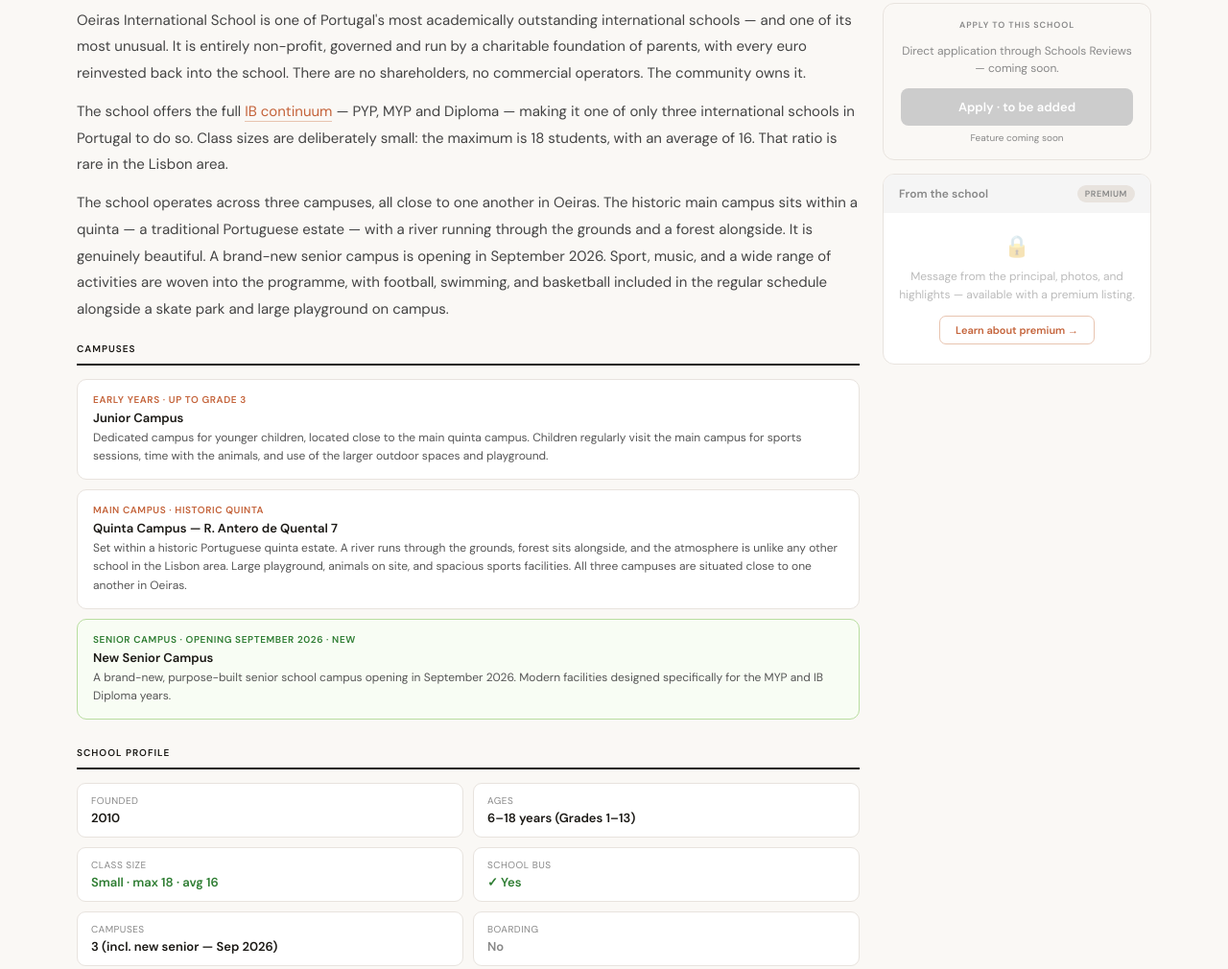
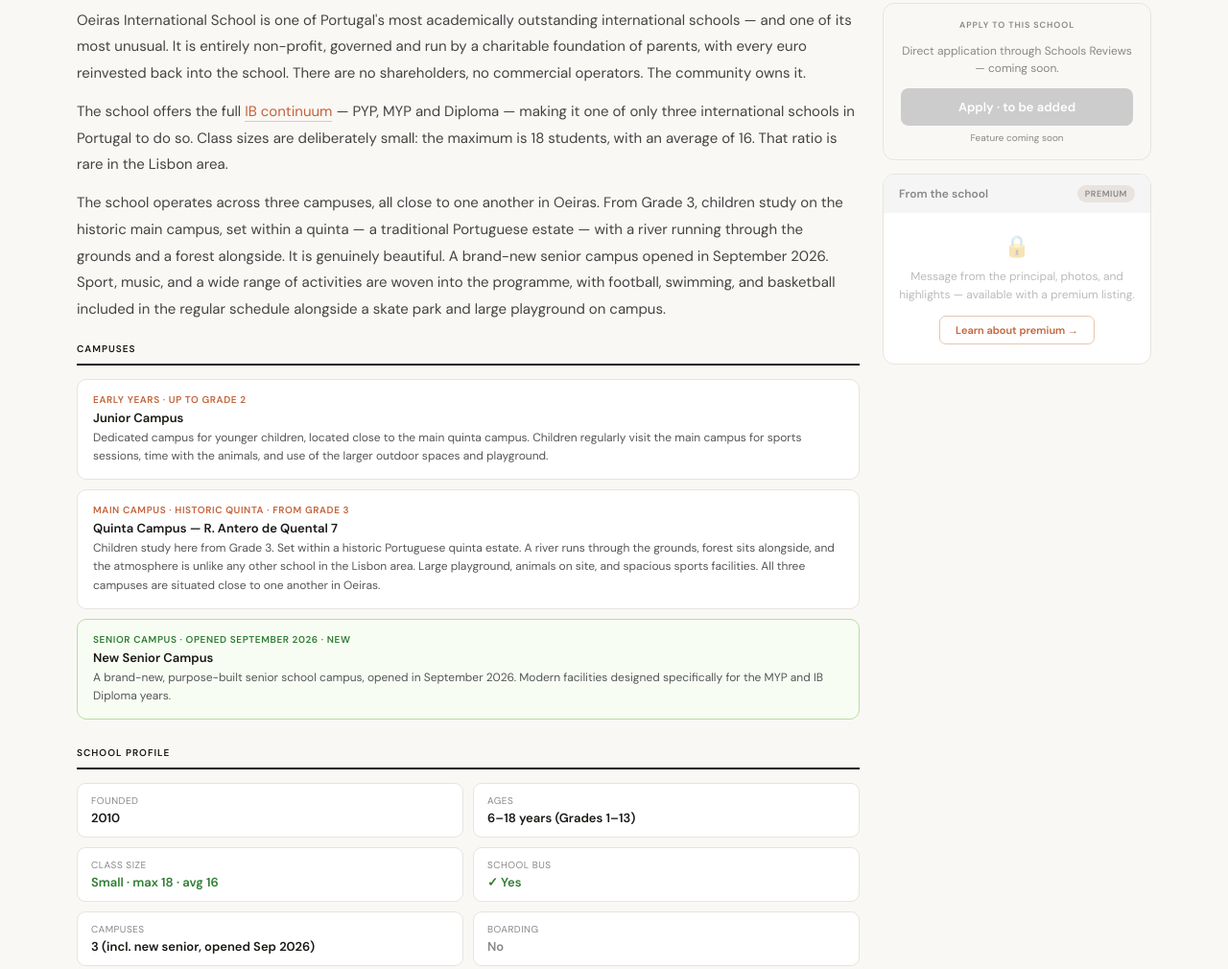
Before and after one commit to raychukolga/schools.reviews, a plain HTML site: page oeiras-international-school-portugal.html in a window 1280 px wide. Shown: the part 911-1921 px from the top of the page at 96% size. Drawn offline with nearby package versions, Linux system fonts and the light colour scheme.

Commit message:
OIS: senior campus opened Sep 2026; quinta campus from Grade 3
Co-Authored-By: Claude Opus 5.5 <noreply@anthropic.com>

```diff
--- a/oeiras-international-school-portugal.html
+++ b/oeiras-international-school-portugal.html
@@ -85,7 +85,7 @@
           <div class="sr-note-item">Small classes — maximum 18, average 16 students</div>
           <div class="sr-note-item">Full IB continuum PYP → MYP → Diploma, one of only three in Portugal</div>
           <div class="sr-note-item">Historic quinta campus with forest and river — exceptional environment</div>
-          <div class="sr-note-item">New senior campus opening September 2026</div>
+          <div class="sr-note-item">Brand-new senior campus, opened September 2026</div>
           <div class="sr-note-item">Football, swimming and basketball included in the programme</div>
         </div>
         <div class="sr-note-watch">
@@ -108,26 +108,26 @@
 
     <p style="font-size:15px;color:#444;line-height:1.85;margin-bottom:12px;">The school offers the full <a href="/ib-diploma-explained.html" style="color:var(--terra);text-decoration:none;border-bottom:1px solid #e8c4b0;">IB continuum</a> — PYP, MYP and Diploma — making it one of only three international schools in Portugal to do so. Class sizes are deliberately small: the maximum is 18 students, with an average of 16. That ratio is rare in the Lisbon area.</p>
 
-    <p style="font-size:15px;color:#444;line-height:1.85;margin-bottom:20px;">The school operates across three campuses, all close to one another in Oeiras. The historic main campus sits within a quinta — a traditional Portuguese estate — with a river running through the grounds and a forest alongside. It is genuinely beautiful. A brand-new senior campus is opening in September 2026. Sport, music, and a wide range of activities are woven into the programme, with football, swimming, and basketball included in the regular schedule alongside a skate park and large playground on campus.</p>
+    <p style="font-size:15px;color:#444;line-height:1.85;margin-bottom:20px;">The school operates across three campuses, all close to one another in Oeiras. From Grade 3, children study on the historic main campus, set within a quinta — a traditional Portuguese estate — with a river running through the grounds and a forest alongside. It is genuinely beautiful. A brand-new senior campus opened in September 2026. Sport, music, and a wide range of activities are woven into the programme, with football, swimming, and basketball included in the regular schedule alongside a skate park and large playground on campus.</p>
 
 
     <div class="section">
       <div class="sec-title">Campuses</div>
       <div class="campus-grid">
         <div class="campus-card">
-          <div class="campus-tag">Early years · up to Grade 3</div>
+          <div class="campus-tag">Early years · up to Grade 2</div>
           <div class="campus-name">Junior Campus</div>
           <div class="campus-desc">Dedicated campus for younger children, located close to the main quinta campus. Children regularly visit the main campus for sports sessions, time with the animals, and use of the larger outdoor spaces and playground.</div>
         </div>
         <div class="campus-card">
-          <div class="campus-tag">Main campus · Historic quinta</div>
+          <div class="campus-tag">Main campus · Historic quinta · from Grade 3</div>
           <div class="campus-name">Quinta Campus — R. Antero de Quental 7</div>
-          <div class="campus-desc">Set within a historic Portuguese quinta estate. A river runs through the grounds, forest sits alongside, and the atmosphere is unlike any other school in the Lisbon area. Large playground, animals on site, and spacious sports facilities. All three campuses are situated close to one another in Oeiras.</div>
+          <div class="campus-desc">Children study here from Grade 3. Set within a historic Portuguese quinta estate. A river runs through the grounds, forest sits alongside, and the atmosphere is unlike any other school in the Lisbon area. Large playground, animals on site, and spacious sports facilities. All three campuses are situated close to one another in Oeiras.</div>
         </div>
         <div class="campus-card" style="border-color:#b8dda0;background:#f8fdf4;">
-          <div class="campus-tag" style="color:var(--green);">Senior campus · Opening September 2026 · New</div>
+          <div class="campus-tag" style="color:var(--green);">Senior campus · Opened September 2026 · New</div>
           <div class="campus-name">New Senior Campus</div>
-          <div class="campus-desc">A brand-new, purpose-built senior school campus opening in September 2026. Modern facilities designed specifically for the MYP and IB Diploma years.</div>
+          <div class="campus-desc">A brand-new, purpose-built senior school campus, opened in September 2026. Modern facilities designed specifically for the MYP and IB Diploma years.</div>
         </div>
       </div>
     </div>
@@ -139,7 +139,7 @@
         <div class="profile-item"><div class="profile-label">Ages</div><div class="profile-val">6–18 years (Grades 1–13)</div></div>
         <div class="profile-item"><div class="profile-label">Class size</div><div class="profile-val"><span style="color:#2E7D32">Small · max 18 · avg 16</span></div></div>
         <div class="profile-item"><div class="profile-label">School bus</div><div class="profile-val"><span style="color:#2E7D32">✓ Yes</span></div></div>
-        <div class="profile-item"><div class="profile-label">Campuses</div><div class="profile-val">3 (incl. new senior — Sep 2026)</div></div>
+        <div class="profile-item"><div class="profile-label">Campuses</div><div class="profile-val">3 (incl. new senior, opened Sep 2026)</div></div>
         <div class="profile-item"><div class="profile-label">Boarding</div><div class="profile-val"><span style="color:#888">No</span></div></div>
         <div class="profile-item" style="grid-column:span 2;">
           <div class="profile-label">Curriculum</div>
```
